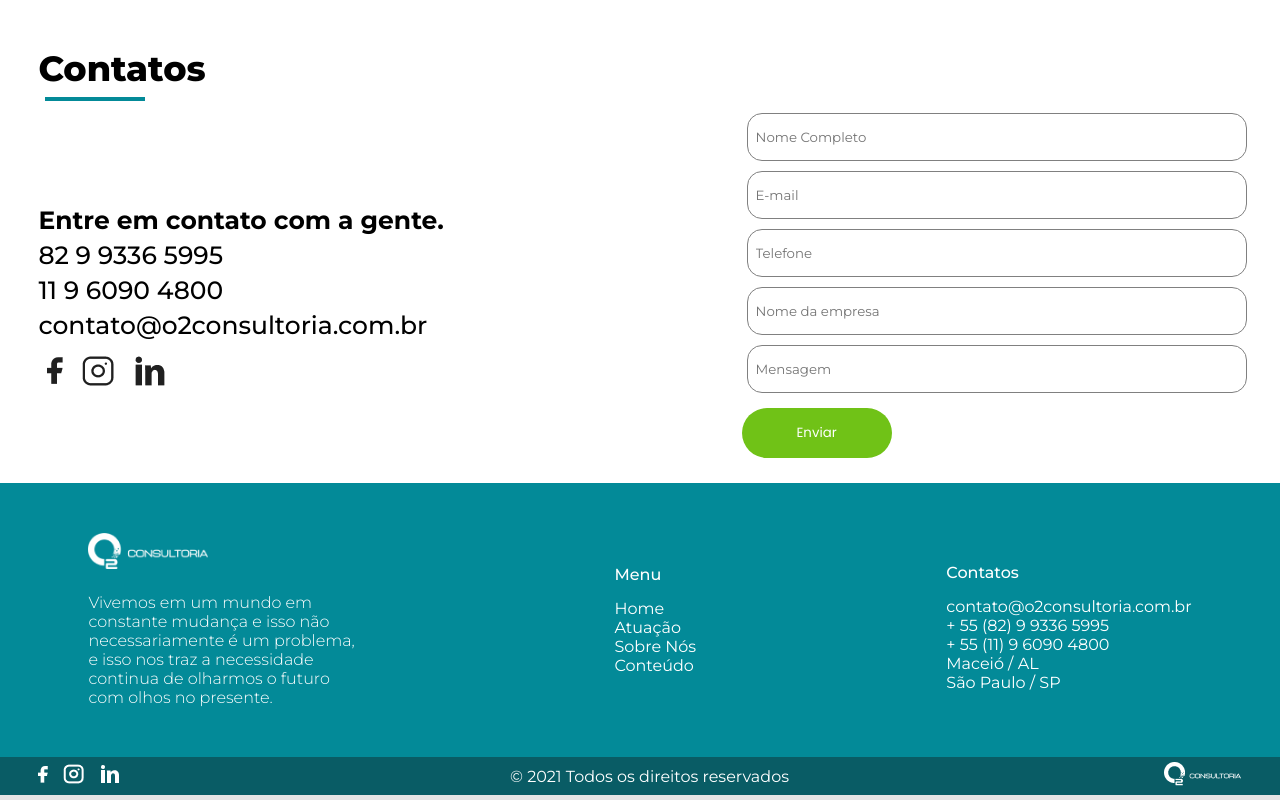
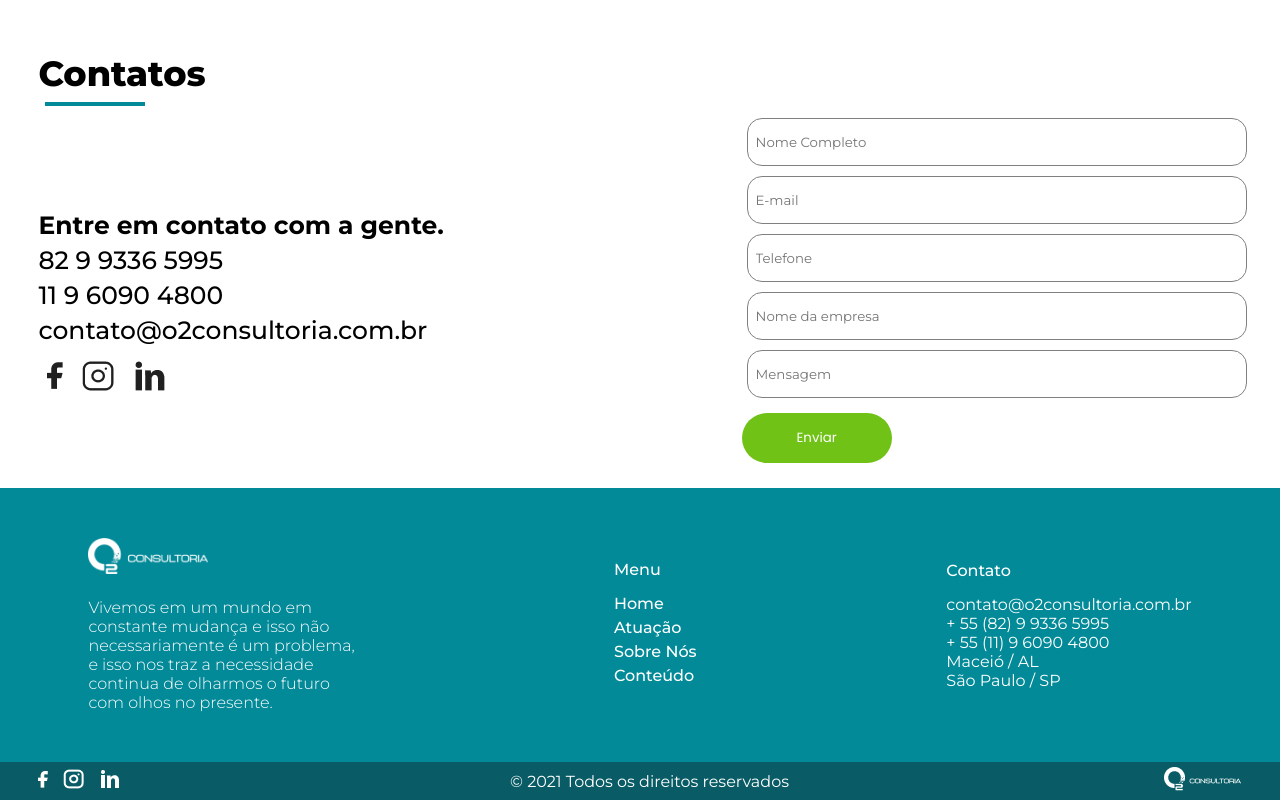
Before and after one commit to Helton-Carlos/02consultoria, a plain HTML site: page index.html in a window 1280 px wide. Shown: the part 4277-5077 px from the top of the page. Drawn offline with Linux system fonts and the light colour scheme.

Commit message:
ajuste finais

```diff
--- a/index-css.css
+++ b/index-css.css
@@ -63,6 +63,10 @@ li {
     font-weight: 400;
     color: #fff;
 }
+.btn-menu:hover {
+    background-color: #038a98;
+    color: #fff;
+}
 main {
     max-width: 100%;
     display: flex;
@@ -107,6 +111,11 @@ h2::after {
     width: 100%;
     padding: 50px 0px 0px 0px;
 }
+#depoimentos {
+    background-image: url("imagens/bg-depoimentos.png");
+    width: 100%;
+    height: 100%;
+}
 p {
     font-weight: 500;
 }
@@ -129,7 +138,14 @@ p {
 #sobre {
     padding-bottom: 50px;
 }
-
+.link-footer {
+    font-weight: 500;
+    padding-bottom: 5px;
+    color:#fff
+}
+.link-footer:hover {
+    color: #70c217;
+}
 .box-claro-2 {
     width: 220px;
     height: 180px;
@@ -160,7 +176,6 @@ p {
     margin-top: 15px;
     perspective: 1000px;
 }
-
 .flipper {
     position: relative;
     width: 100%;
@@ -168,11 +183,9 @@ p {
     transition: transform 0.8s;
     transform-style: preserve-3d;
 }
-
 .flip-container:hover .flipper {
     transform: rotateY(180deg);
 }
-
 .front,
 .back {
     position: absolute;
@@ -180,7 +193,6 @@ p {
     height: 100%;
     backface-visibility: hidden;
 }
-
 .back {
     transform: rotateY(180deg);
 }
@@ -235,7 +247,6 @@ section {
     background-position: center;
     padding: 50px 0px 0px 0px;
 }
-
 .box-claro-4 {
     width: 80%;
     padding: 20px;
--- a/index.html
+++ b/index.html
@@ -621,7 +621,6 @@
             <img src="imagens/wizard.png " alt="wizard" />
             <img src="imagens/telhanorte.png " alt="telhanorte" />
             <img src="imagens/contem 1g.png " alt="contem 1g.png" />-->
-
           </div>
           <img
             src="imagens/arrow-right.png"
@@ -712,7 +711,7 @@
         </div>
       </div>
     </section>
-    <section class="bg-claro-2">
+    <section class="bg-claro-2" id="depoimentos">
       <div class="coluna">
         <div class="texto-selecao">
           <h2>Depoimentos</h2>
@@ -726,7 +725,7 @@
             <img
               src="imagens/diretor-carajas.png"
               alt="persona"
-              style="padding: 0px 50px"
+              style="padding: 0px 50px;margin-top: 5px;"
             />
             <h4>Alexandre Mendonça</h4>
             <p>Sócio-Diretor</p>
@@ -960,36 +959,32 @@
           <p style="padding-bottom: 15px">Menu</p>
           <a
             href="#"
-            style="color: #fff"
-            style="margin-bottom: 15px; font-weight: 300"
+            class="link-footer"
             >Home</a
           >
           <a
             href="#atuacao"
-            style="color: #fff"
-            style="padding-bottom: 15px; font-weight: 300"
+            class="link-footer"
             >Atuação</a
           >
           <a
             href="#sobre"
-            style="color: #fff"
-            style="padding-bottom: 15px; font-weight: 300"
+            class="link-footer"
             >Sobre Nós</a
           >
           <a
             href="#conteudo"
-            style="color: #fff"
-            style="padding-bottom: 15px; font-weight: 300"
+            class="link-footer"
             >Conteúdo</a
           >
         </div>
         <div class="coluna">
-          <p style="padding: 15px 0px">Contatos</p>
-          <span style="color: #fff">contato@o2consultoria.com.br</span>
-          <span style="color: #fff">+ 55 (82) 9 9336 5995</span>
-          <span style="color: #fff">+ 55 (11) 9 6090 4800</span>
-          <span style="color: #fff">Maceió / AL</span>
-          <span style="color: #fff">São Paulo / SP</span>
+          <p style="padding-bottom: 15px">Contato</p>
+          <span >contato@o2consultoria.com.br</span>
+          <span >+ 55 (82) 9 9336 5995</span>
+          <span >+ 55 (11) 9 6090 4800</span>
+          <span >Maceió / AL</span>
+          <span >São Paulo / SP</span>
         </div>
       </div>
       <div style="background-color: #095c65; padding: 5px 0px">
```
Lines whose indentation alone changed are shown as unchanged.
